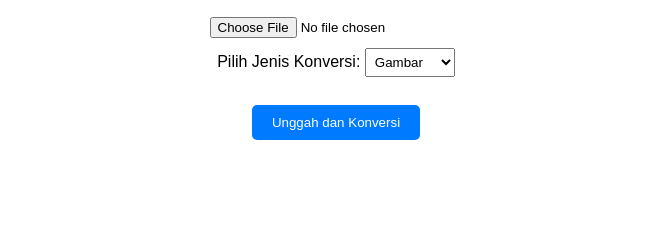
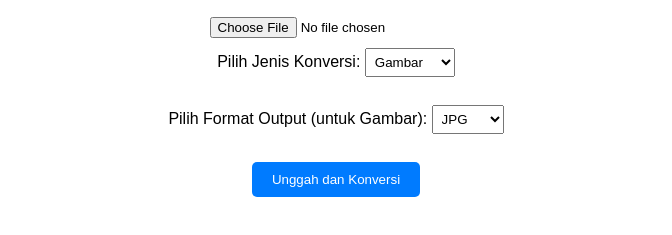
Before and after one commit to rizaltohir55/online-file-converter, a website: page public/index.html in a window 1280 px wide. Shown: the part 129-364 px from the top of the page, without its empty margins (304-976 px from the left). Drawn offline with Linux system fonts and the light colour scheme.

Commit message:
Tambahkan fitur pilihan format output untuk konversi gambar

```diff
--- a/public/index.html
+++ b/public/index.html
@@ -56,6 +56,13 @@
             <option value="text">Teks</option>
         </select>
         <br><br>
+        <label for="outputFormat">Pilih Format Output (untuk Gambar):</label>
+        <select name="outputFormat" id="outputFormat">
+            <option value="jpg">JPG</option>
+            <option value="png">PNG</option>
+            <option value="webp">WEBP</option>
+        </select>
+        <br><br>
         <button type="submit">Unggah dan Konversi</button>
     </form>
 </body>
```
Also changed, not shown: app.js (+7 -7 lines), uploads/1739627438285-converted.jpg (added).
